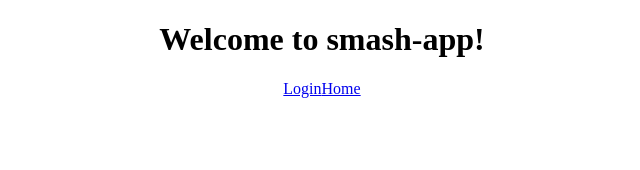
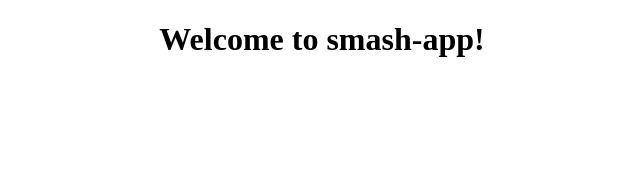
Before and after one commit to Cschlaefli/angular-smash, an Angular app: page / in a window 1280 px wide. Shown: the top 170 px of the page, without its empty margins (318-958 px from the left). Built offline with nearby package versions, Linux system fonts and the light colour scheme.

Commit message:
routing is incomprehensible

```diff
--- a/src/app/app-routing.module.ts
+++ b/src/app/app-routing.module.ts
@@ -4,8 +4,9 @@
 import { HomeComponent } from './home/home.component';
 
 const routes: Routes = [
-  {path : '', component : HomeComponent},
-  {path :'login', component : LoginComponent}
+  {path : '', redirectTo : '/home', pathMatch : 'full'},
+  {path : 'home', component : HomeComponent},
+  //{path :'login', component : LoginComponent}
 ];
 
 @NgModule({
--- a/src/app/app.component.html
+++ b/src/app/app.component.html
@@ -4,8 +4,8 @@
     Welcome to {{ title }}!
   </h1>
   <nav>
-    <a routerLink="/login">Login</a>
-    <a routerLink="/">Home</a>
+    <!---<a routerLink="/login">Login</a>
+    <a routerLink="/home">Home</a>--->
   </nav>
 </div>
 
--- a/src/app/app.module.ts
+++ b/src/app/app.module.ts
@@ -1,13 +1,12 @@
 import { BrowserModule } from '@angular/platform-browser';
 import { NgModule } from '@angular/core';
+import { FormsModule } from '@angular/forms';
 
 import { AppRoutingModule } from './app-routing.module';
 import { AppComponent } from './app.component';
 import { LoginComponent } from './login/login.component';
 import { APP_BASE_HREF } from '@angular/common';
 import { HomeComponent } from './home/home.component';
-import { FormsModule } from '@angular/forms';
-import { HttpClientModule } from '@angular/common/http';
 
 @NgModule({
   declarations: [
@@ -19,7 +18,6 @@
     BrowserModule,
     FormsModule,
     AppRoutingModule,
-    HttpClientModule
   ],
   providers: [ {provide : APP_BASE_HREF, useValue : 'http://localhost:5001'}],
   bootstrap: [AppComponent]
```
